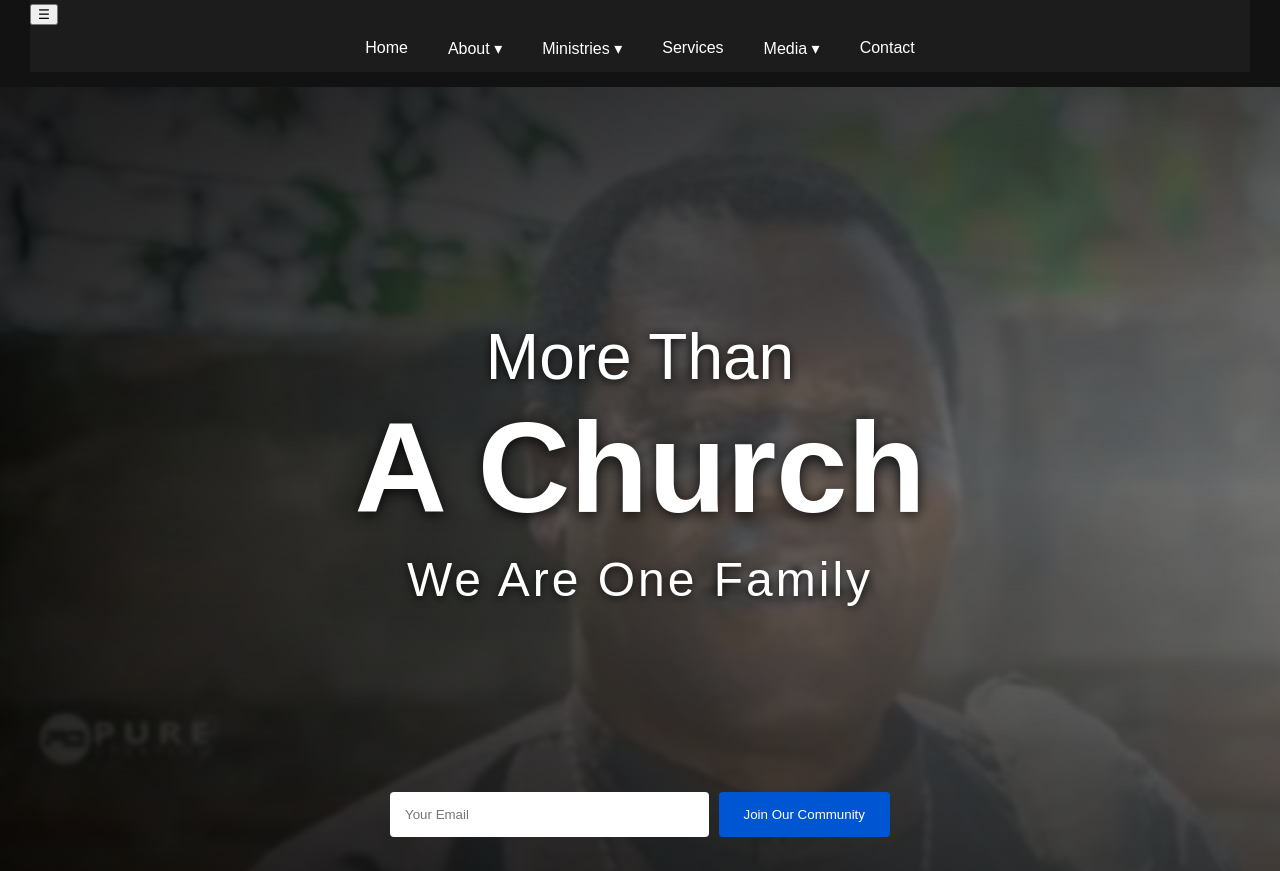
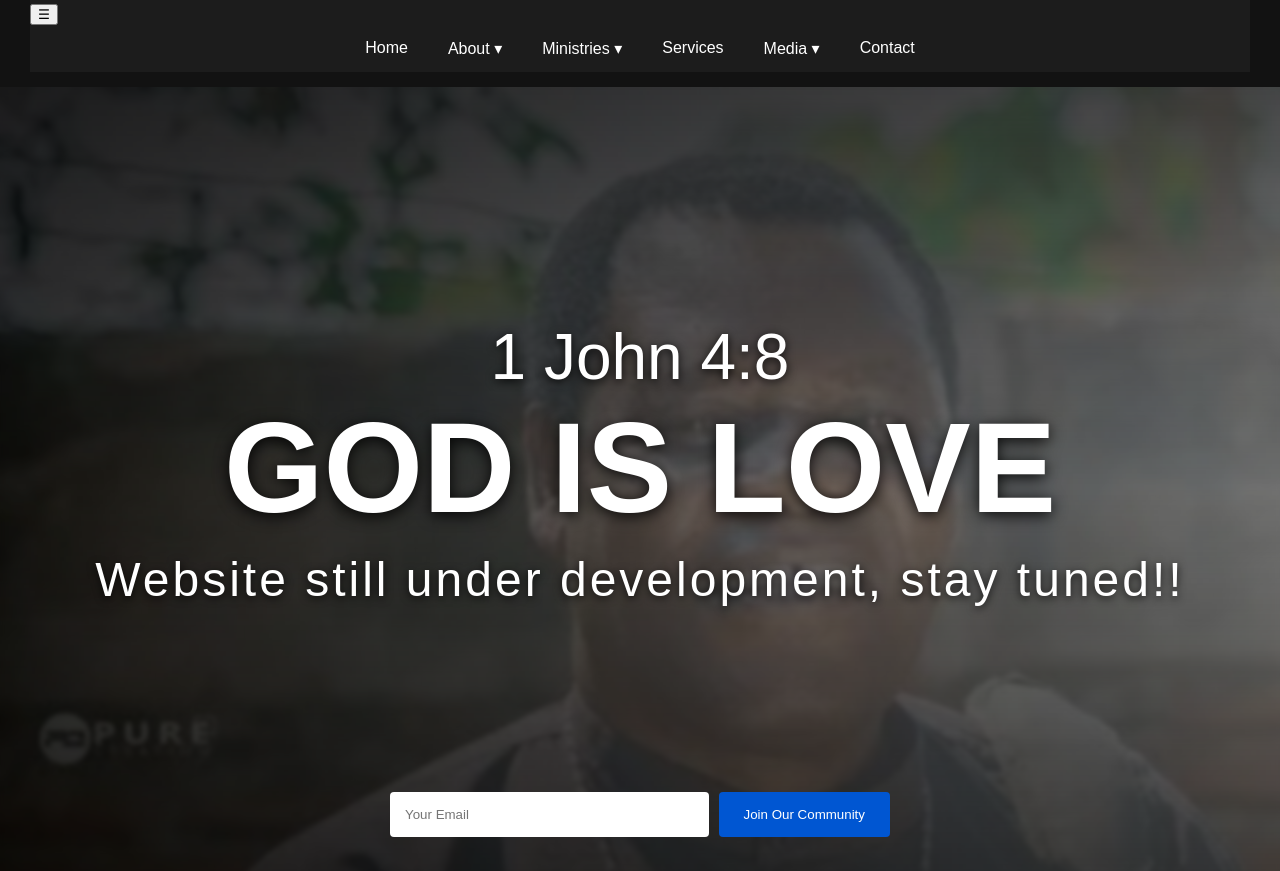
Before and after one commit to vitu-pixel/cpc, a plain HTML site: page index.html in a window 1280 px wide. Shown: the part 226-1097 px from the top of the page. Drawn offline with Linux system fonts and the light colour scheme.

Commit message:
Update index.html

```diff
--- a/index.html
+++ b/index.html
@@ -82,9 +82,9 @@
     <!-- Main Text -->
     <div class="landing-content">
       <div class="welcome-text">
-        <h2>More Than</h2>
-        <h1>A Church</h1>
-        <p class="inspiration">We Are One Family</p>
+        <h2>1 John 4:8</h2>
+        <h1>GOD IS LOVE </h1>
+        <p class="inspiration">Website still under development, stay tuned!!</p>
       </div>
     </div>
 
```
